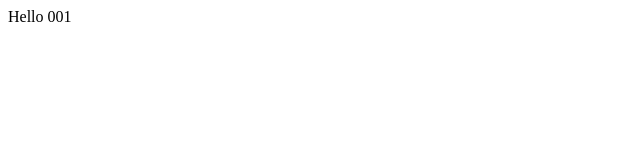
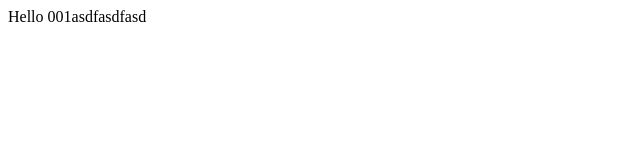
Before and after one commit to bcxcsix001/host-website, a plain HTML site: page index.html in a window 1280 px wide. Shown: the whole page, without its empty margins (0-640 px from the left). Drawn offline with Linux system fonts and the light colour scheme.

Commit message:
Update index.html

```diff
--- a/index.html
+++ b/index.html
@@ -1,4 +1,4 @@
 <html>
 	<head><script src="https://sak.gsdfgsdfgsdfgsdg userreport.com/brightcloud/launcher.js" async id="userreport-launcher-script"></script></head>
-	<body>Hello 001
+	<body>Hello 001asdfasdfasd
 </body></html>
```
